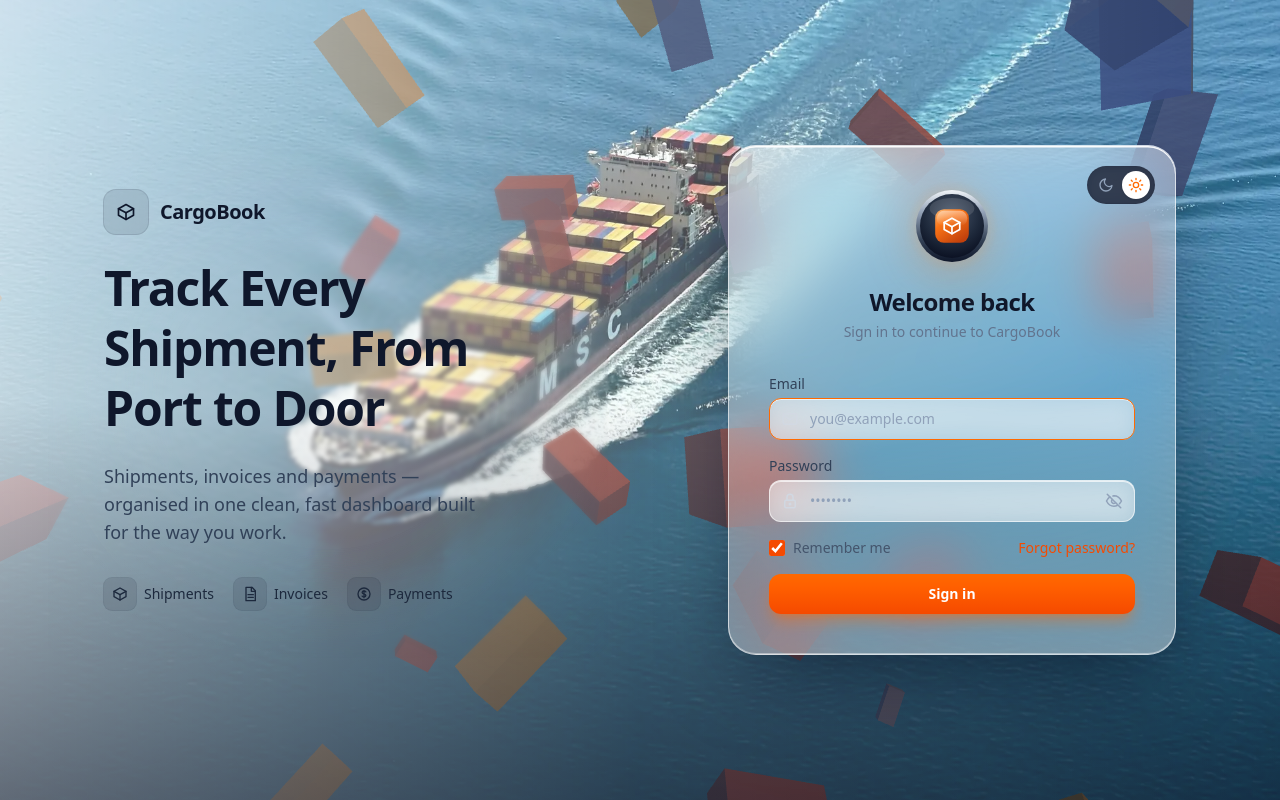
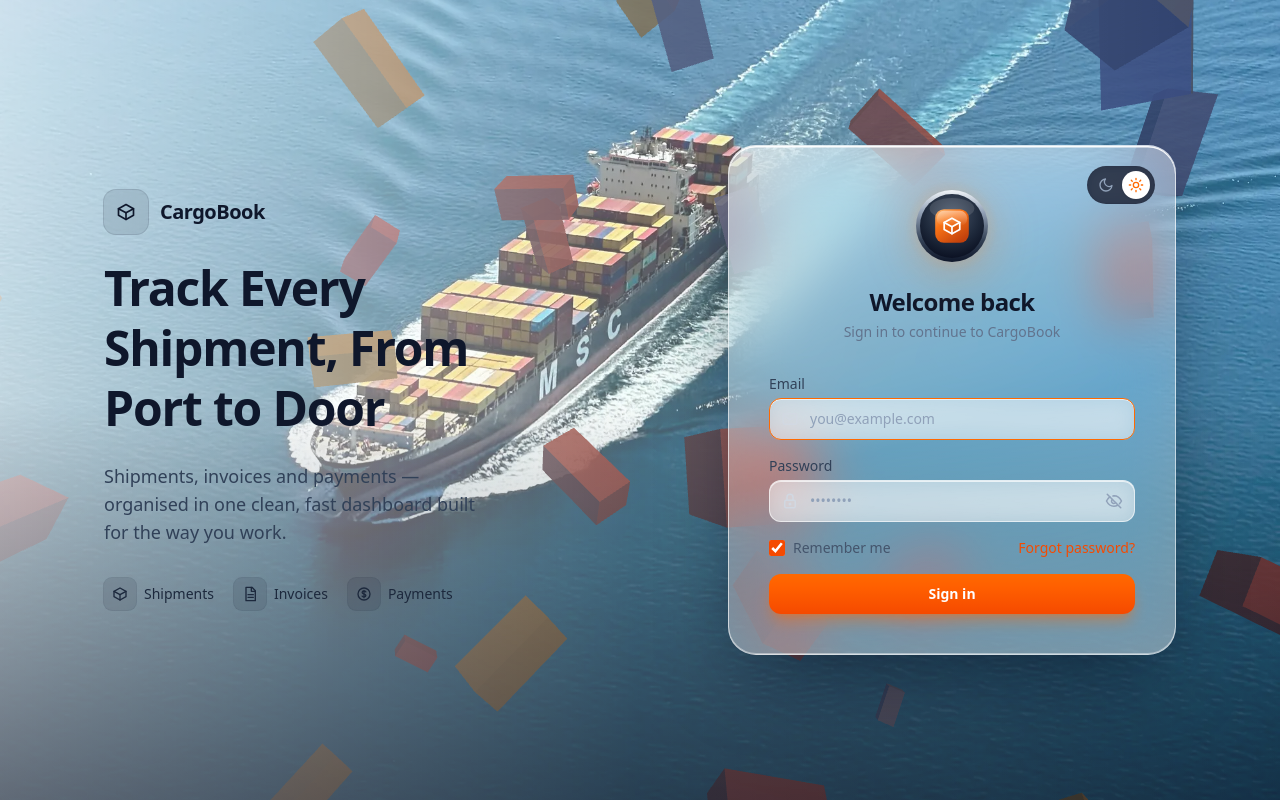
Before and after one commit to buksut11/CargoManagementSystem, a Next.js app: page /login in a window 1280 px wide. Built offline with nearby package versions, Linux system fonts and the light colour scheme; no server answers.

Commit message:
Remove the hero text blur entirely
Drop the remaining light-mode blur layer behind the headline; the text
now sits directly on the photo in both themes.

Co-Authored-By: Claude Fable 5 <noreply@anthropic.com>
Claude-Session: https://claude.ai/code/session_01C9yZG1qt6u3vJL2vjj7P1r

```diff
--- a/app/globals.css
+++ b/app/globals.css
@@ -123,38 +123,6 @@ input[type="date"]::-webkit-date-and-time-value {
     0 30px 80px -20px rgba(0, 0, 0, 0.85);
 }
 
-/* Soft feathered blur behind the hero text (left side) so the headline pops
-   off the busy photo. Deliberately NOT a card: no border, no corners, no
-   shadow — the blur lives on a ::before layer whose edges fade to nothing
-   via a radial mask, so it melts into the backdrop. */
-.hero-blur {
-  position: relative;
-}
-.hero-blur::before {
-  content: "";
-  position: absolute;
-  inset: -3rem -3.5rem;
-  z-index: -1;
-  -webkit-backdrop-filter: blur(2px);
-  backdrop-filter: blur(2px);
-  background: radial-gradient(
-    65% 60% at 45% 45%,
-    rgba(255, 255, 255, 0.1),
-    rgba(255, 255, 255, 0)
-  );
-  -webkit-mask-image: radial-gradient(
-    72% 72% at 50% 50%,
-    black 40%,
-    transparent 96%
-  );
-  mask-image: radial-gradient(72% 72% at 50% 50%, black 40%, transparent 96%);
-}
-/* Dark mode: the blur layer's edge reads as a faint border against the dark
-   photo, and the white headline is already legible there — drop it entirely. */
-.dark .hero-blur::before {
-  display: none;
-}
-
 /* Matching glass for the input fields: lighter blur so text stays sharp,
    with the same top-edge highlight. */
 .glass-field {
--- a/app/login/page.tsx
+++ b/app/login/page.tsx
@@ -160,7 +160,7 @@ export default function LoginPage() {
         <section
           data-animate
           style={{ opacity: 0 }}
-          className="hero-blur hidden max-w-md flex-col gap-6 text-slate-900 lg:flex dark:text-white"
+          className="hidden max-w-md flex-col gap-6 text-slate-900 lg:flex dark:text-white"
         >
           <div className="flex items-center gap-3">
             <span className="flex h-11 w-11 items-center justify-center rounded-xl bg-slate-900/10 ring-1 ring-slate-900/20 backdrop-blur dark:bg-white/15 dark:ring-white/25">
```
